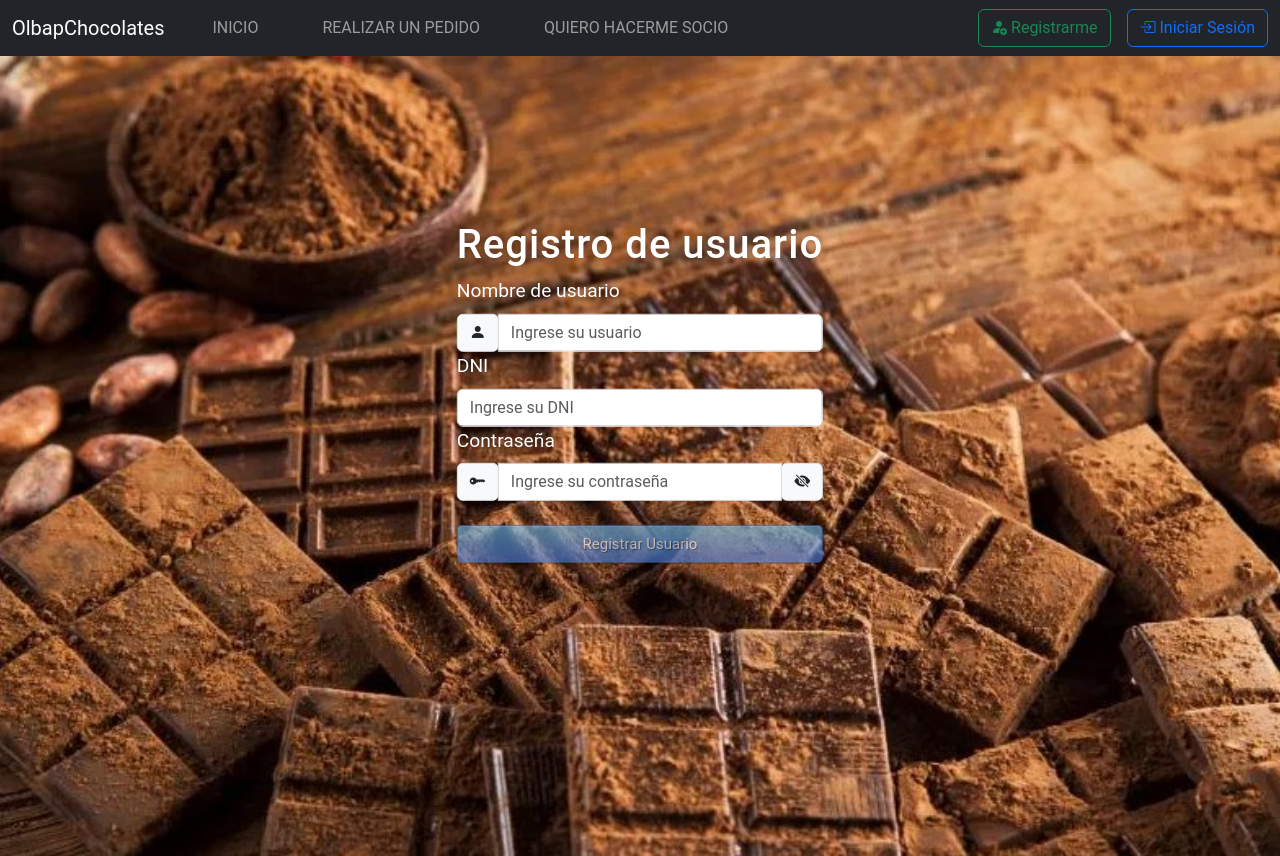
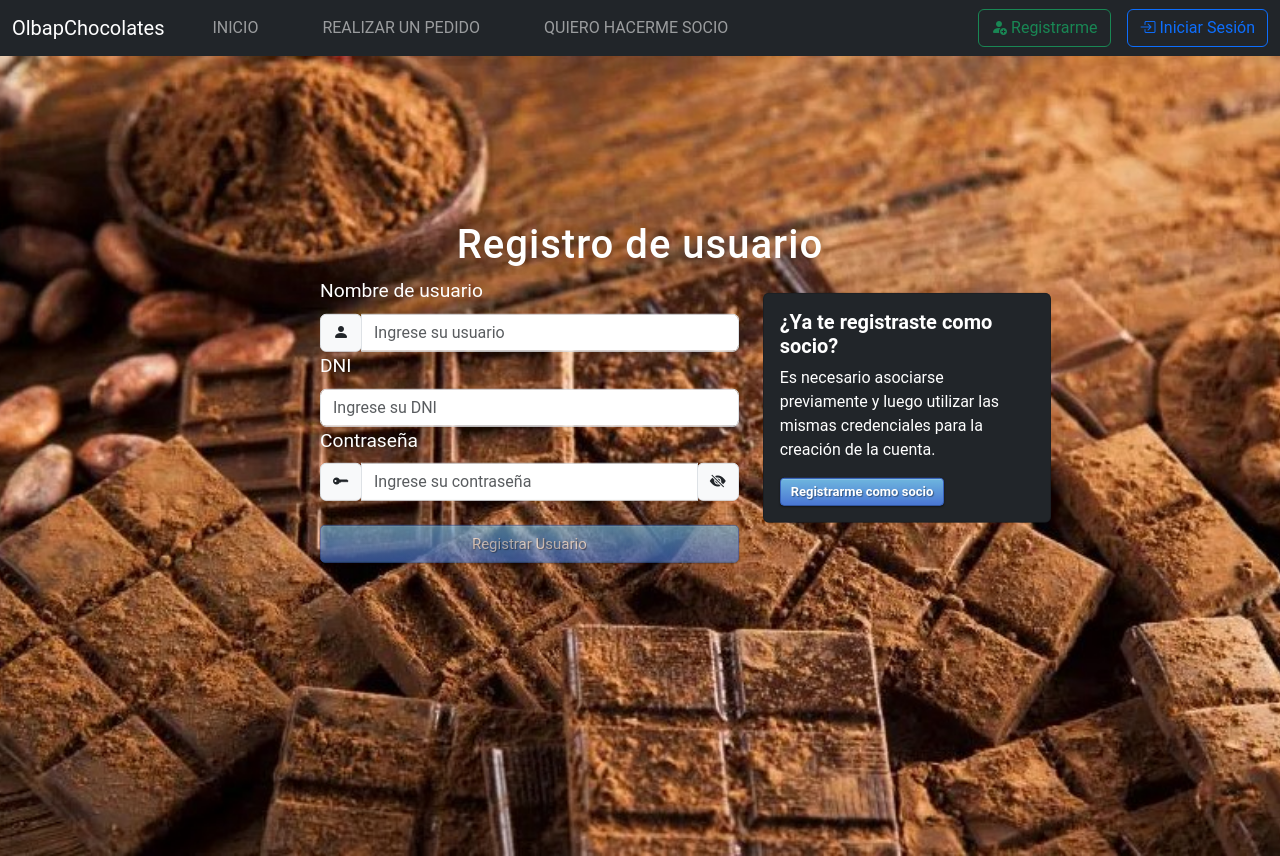
Before and after one commit to PMonticoli/ChocolateriaFront, an Angular app in the folder ps/: page /registro in a window 1280 px wide. Built offline with nearby package versions, Linux system fonts and the light colour scheme; no server answers.

Commit message:
modifico registro y routerlink registro socio

```diff
--- a/ps/src/app/components/socios/alta-socio/alta-socio.component.ts
+++ b/ps/src/app/components/socios/alta-socio/alta-socio.component.ts
@@ -64,7 +64,7 @@ registrar(){
       this.servicioSocio.agregar(this.socio).subscribe({
         next: () =>{
           Swal.fire({title:'Listo', text:`Registro el socio correctamente`, icon: 'success'});
-          this.router.navigate(['/home'])
+          this.router.navigate(['/registro'])
         },
         error : (e) =>{
           Swal.fire({title:'Error', text:`Error al registrar socio: ${e}`, icon: 'error'});
--- a/ps/src/app/components/usuarios/registro-usuario-externo/registro-usuario-externo.component.html
+++ b/ps/src/app/components/usuarios/registro-usuario-externo/registro-usuario-externo.component.html
@@ -5,7 +5,7 @@
       <form [formGroup]="formulario">
         <div class="form-group">
           <div class="row">
-            <div class="col">
+            <div class="col-md-8">
               <div class="mb-3">
                 <label
                   for="inputUsuario"
@@ -129,8 +129,23 @@
                 </button>
               </div>
             </div>
+
+            <div class="col-md-4 mt-3">
+              <div class="card bg-dark text-white" style="width: 18rem;">
+                <div class="card-body">
+                  <h5 class="card-title fw-bold">¿Ya te registraste como socio? </h5>
+                  <p class="card-text">Es necesario asociarse previamente y
+                    luego utilizar las mismas credenciales para la creación de la cuenta.
+                  </p>
+                  <a class="btn btn-primary fw-bold" routerLink="/socio/nuevo">Registrarme como socio</a>
+                </div>
+              </div>
+            </div>
+
+
           </div>
         </div>
+
       </form>
     </div>
   </div>
```
